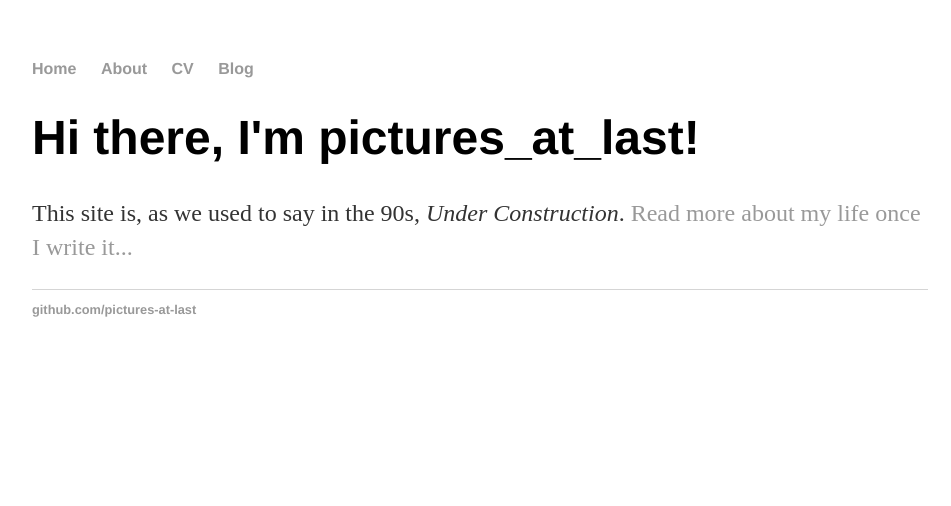
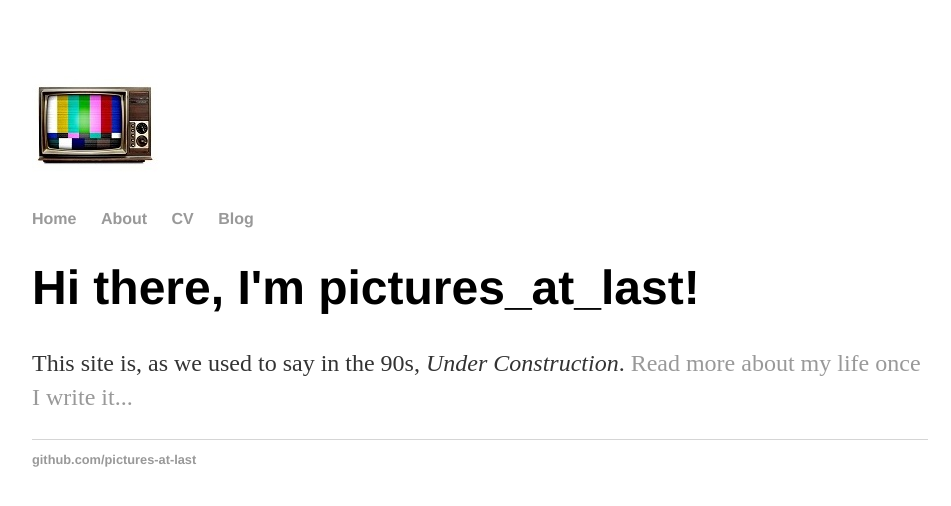
Before and after one commit to pictures-at-last/pictures-at-last.github.io, a Jekyll site: the page built from index.html, in a window 1280 px wide. Shown: the top 506 px of the page, without its empty margins (160-1111 px from the left). Built offline with Jekyll 4.4.1, drawn with Linux system fonts in a browser that asks for light colours.

Commit message:
Update default.html
added avatar

```diff
--- a/_layouts/default.html
+++ b/_layouts/default.html
@@ -9,6 +9,7 @@
 		</head>
 		<body>
 			<nav>
+			<img src="/assets/retro-tv-small.jpg" alt="pictures-at-last avatar" height="130" width="130">
 	    		<ul>
 	        		<li><a href="/">Home</a></li>
 		        	<li><a href="/about">About</a></li>
```
